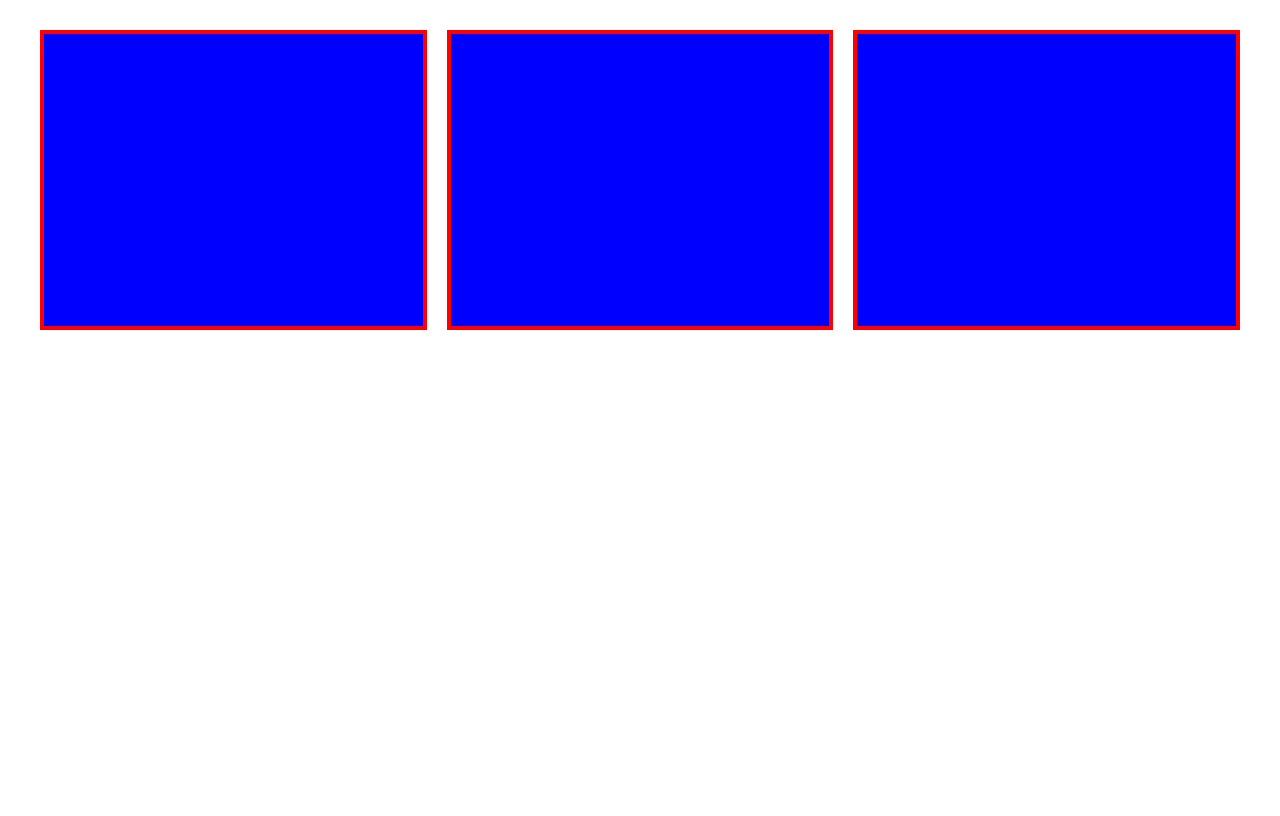
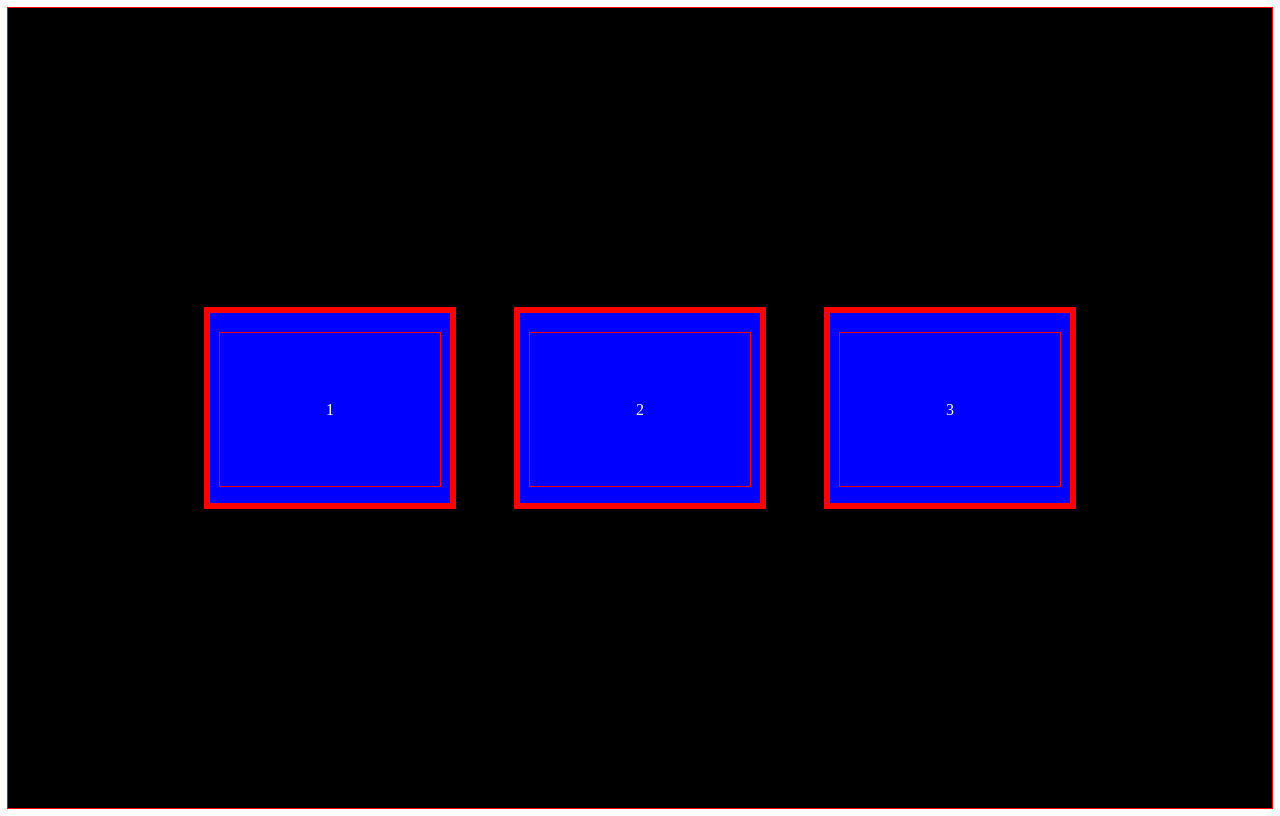
Before and after one commit to EusebiuzPR/Own-Practices, a plain HTML site: page index.html in a window 1280 px wide. Drawn offline with Linux system fonts and the light colour scheme.

Commit message:
Boxes centered to screen

```diff
--- a/Styles.css
+++ b/Styles.css
@@ -1,23 +1,17 @@
 * {
     box-sizing: border-box;
-    margin: 10px;
+    /* margin: 10px; */
+    outline: 1px solid red;
 }
 
-.flex-container {
-    display: flex;
-}
 
-.flex-container div {
-    flex: 1;
-    border: 4px solid red;
-
+body {
+    height: 100vh;
 }
 
 .box1 {
     border: 5px solid red;
     background-color: blue;
-    width: 300px;
-    height: 300px;
     color: white;
     padding: 10px;
 }
@@ -26,8 +20,6 @@
 .box2 {
     border: 5px solid red;
     background-color: blue;
-    width: 300px;
-    height: 300px;
     color: white;
     padding: 10px;
 }
@@ -35,13 +27,33 @@
 .box3 {
     border: 5px solid red;
     background-color: blue;
-    width: 300px;
-    height: 300px;
     color: white;
     padding: 10px;
 }
 
-h3 {
-    text-align: center;
-    padding-top: 20px;
+
+.flex-container {
+    height: 100%;
+    margin: 0 auto;
+    background-color: black;
+    display: flex;
+    flex-direction: row;
+    justify-content: center;
+    align-items: center;
+    gap: 20px;
 }
+
+.flex-container div {
+    width: 250px;
+    height: 200px;
+    margin: 20px;
+}
+
+p {
+    display: flex;
+    margin: 10px auto;
+    height: 90%;
+    justify-content: center;
+    align-items: center;
+
+}
--- a/index.html
+++ b/index.html
@@ -10,9 +10,17 @@
 <body>
 
     <div class="flex-container">
-            <div class="box1"></div>
-            <div class="box2"></div>
-            <div class="box3"></div>
+            <div class="box1">
+                <p>1</p>
+            </div>
+            <div class="box2">
+                <p>2</p>
+            </div>
+            <div class="box3">
+                <p>3</p>
+            </div>
+
     </div>
+
 </body>
 </html>
```
